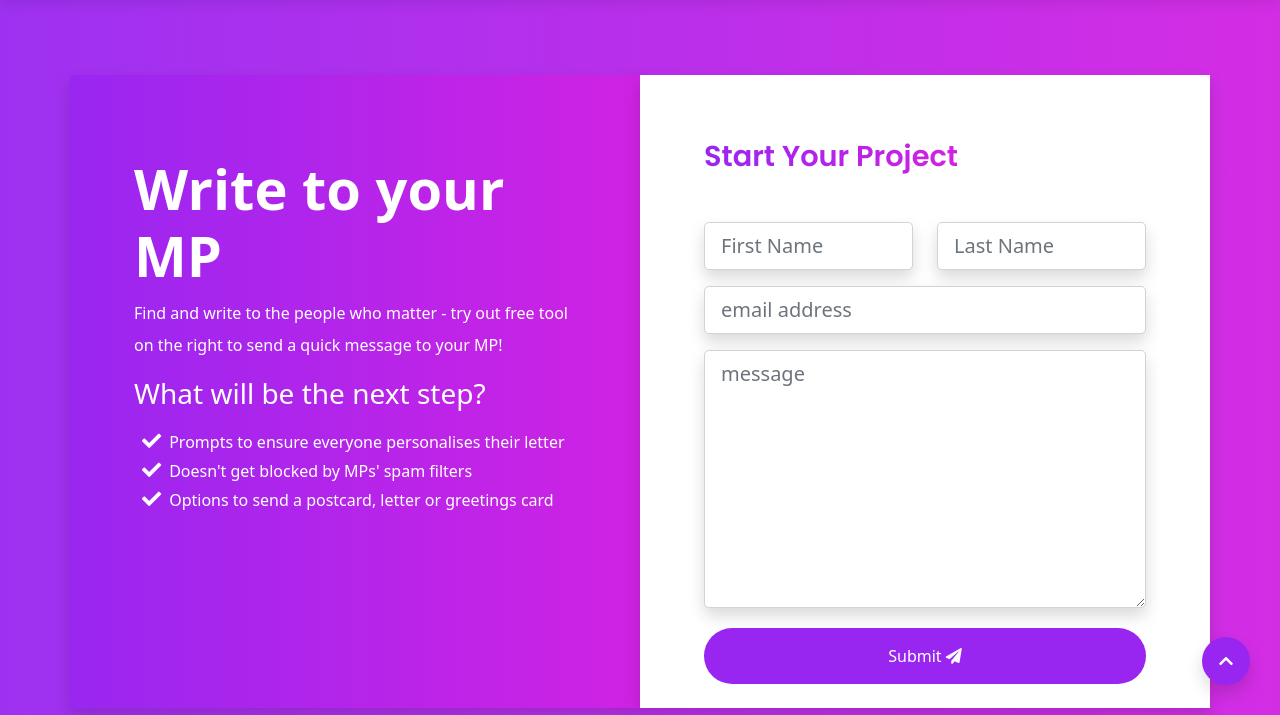
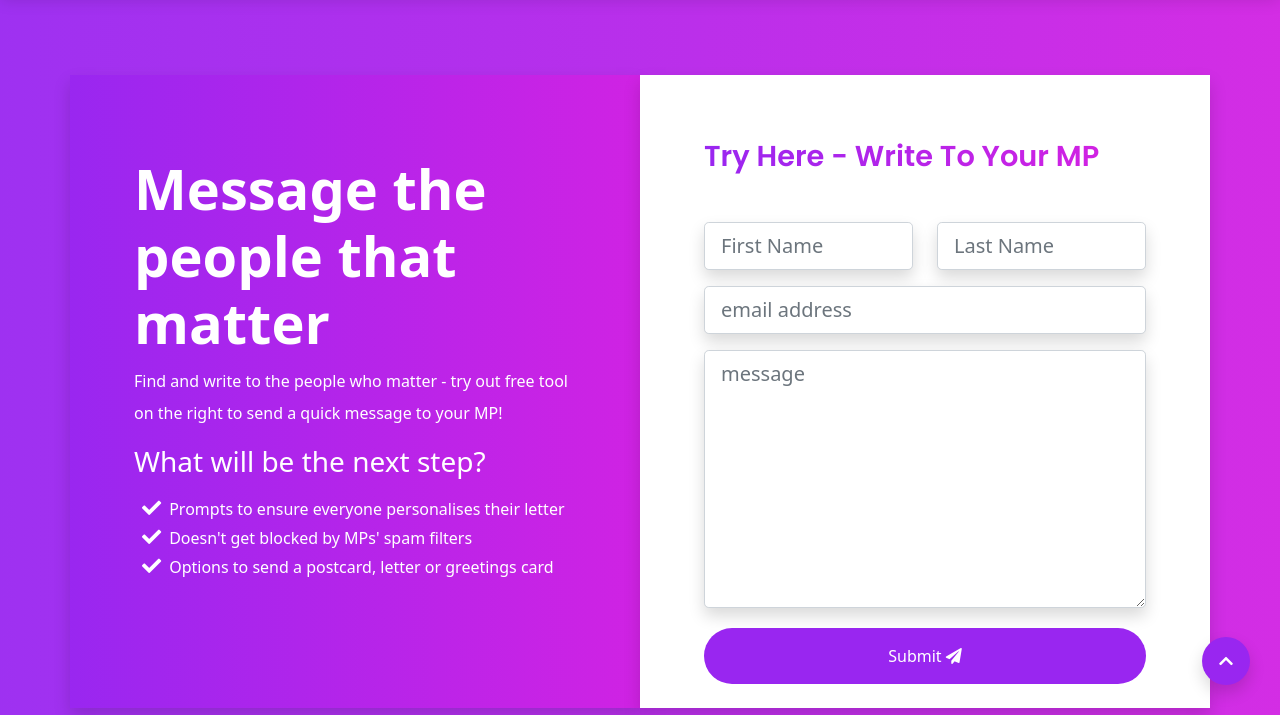
Before and after one commit to alexwilks88/messagethem, a website: page index.html in a window 1280 px wide. Shown: the part 85-800 px from the top of the page. Drawn offline with nearby package versions, Linux system fonts and the light colour scheme; files that its build step writes are made by us from their sources.

Commit message:
Update index.html

```diff
--- a/index.html
+++ b/index.html
@@ -52,7 +52,7 @@
     <div class="row text-white">
       <div class="col-12 col-lg-6 gradient shadow p-3">
         <div class="cta-info w-100">
-          <h4 class="display-4 fw-bold">Write to your MP</h4>
+          <h4 class="display-4 fw-bold">Message the people that matter</h4>
           <p class="lh-lg">
             Find and write to the people who matter - try out free tool on the right to send a quick message to your MP!
           </p>
@@ -66,7 +66,7 @@
       </div>
       <div class="col-12 col-lg-6 bg-white shadow p-3">
         <div class="form w-100 pb-2">
-          <h4 class="display-3--title mb-5">start your project</h4>
+          <h4 class="display-3--title mb-5">Try here - write to your MP</h4>
           <form action="#" class="row">
             <div class="col-lg-6 col-md mb-3">
               <input type="text" placeholder="First Name" id="inputFirstName" class="shadow form-control form-control-lg">
```
